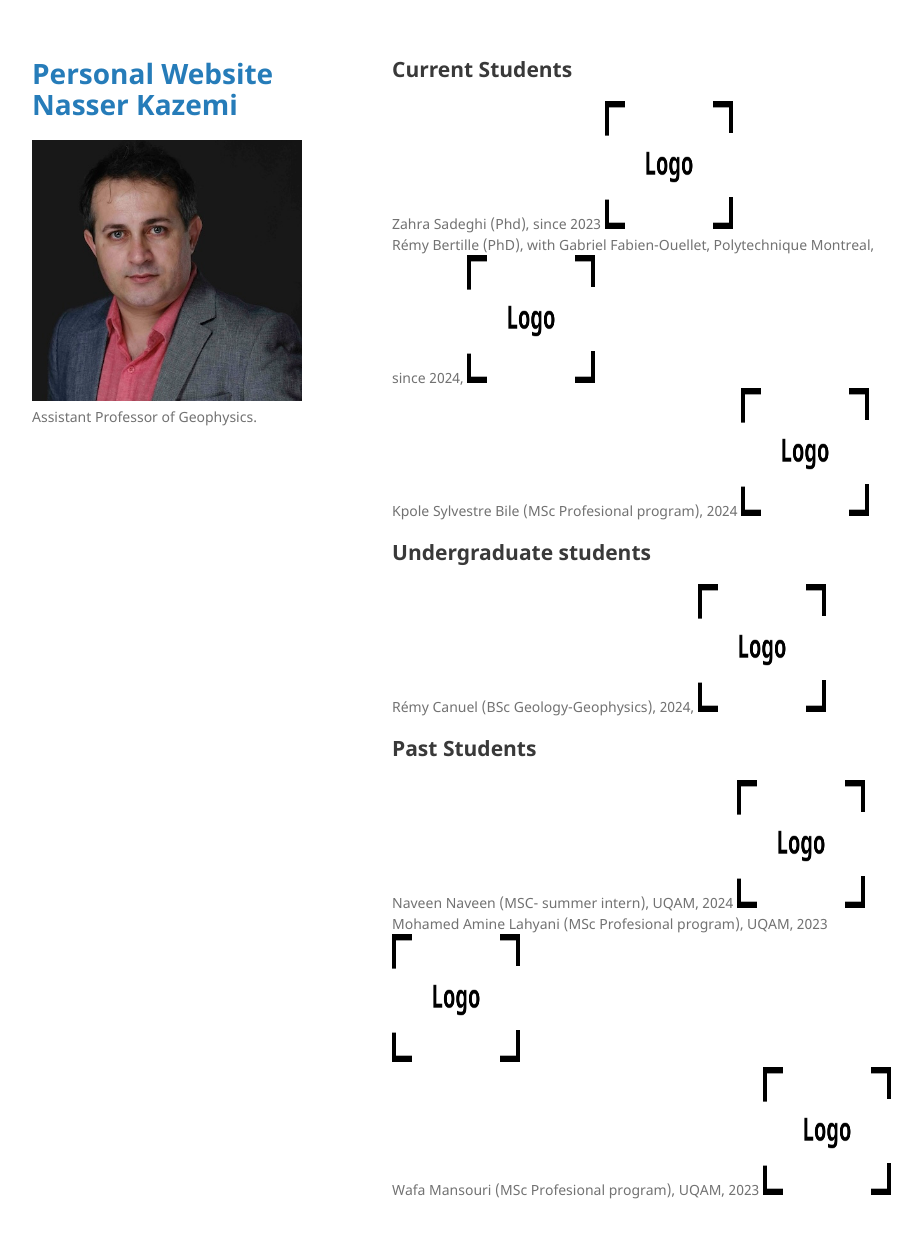
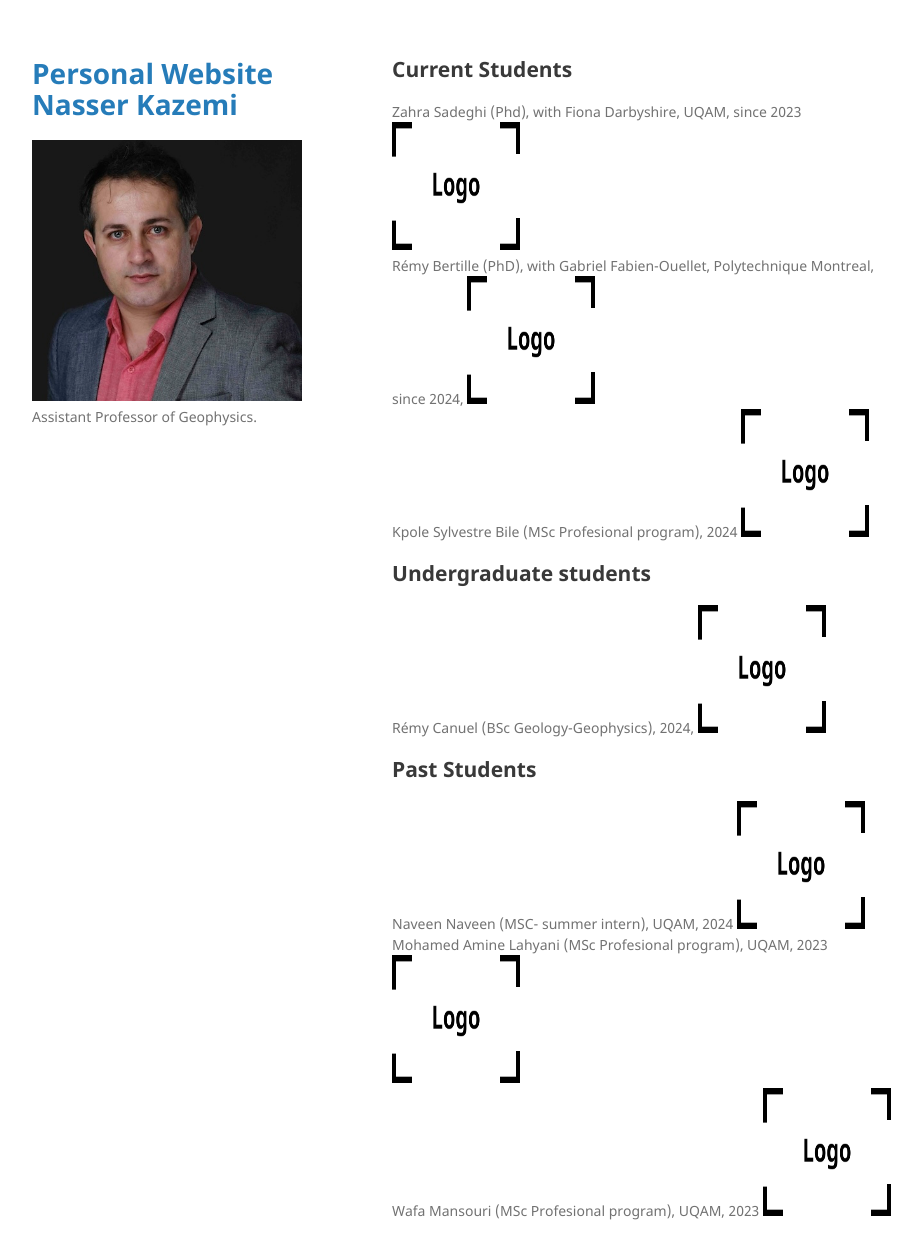
Before and after one commit to nasser00/uqam, a Jekyll site: the page built from students.md, in a window 1280 px wide and 1291 px high. Shown: the top 1259 px of the window, without its empty margins (178-1100 px from the left). Built offline with Jekyll 4.4.1, drawn with Linux system fonts in a browser that asks for light colours; our own code applies the rules of GitHub Pages for plain Markdown files.

Commit message:
Update students.md

```diff
--- a/students.md
+++ b/students.md
@@ -1,6 +1,6 @@
 ## Current Students
 
-Zahra Sadeghi (Phd), since 2023 <img src="https://nasser00.github.io/uqam/assets/img/logo.png" alt="Description" width="128" height="128"> <br>
+Zahra Sadeghi (Phd), with Fiona Darbyshire, UQAM, since 2023 <img src="https://nasser00.github.io/uqam/assets/img/logo.png" alt="Description" width="128" height="128"> <br>
 Rémy Bertille (PhD), with Gabriel Fabien-Ouellet, Polytechnique Montreal, since 2024, <img src="https://nasser00.github.io/uqam/assets/img/logo.png" alt="Description" width="128" height="128"> <br >
 Kpole Sylvestre Bile (MSc Profesional program), 2024 <img src="https://nasser00.github.io/uqam/assets/img/logo.png" alt="Description" width="128" height="128"> <br >
 ## Undergraduate students
```
